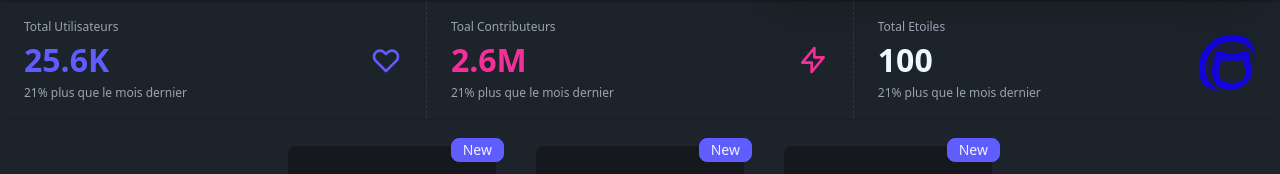
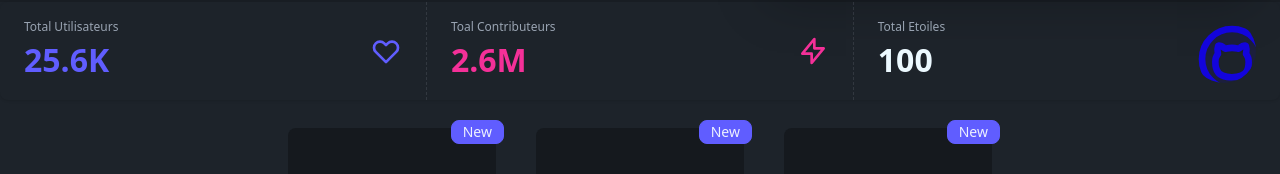
Before and after one commit to branGitfox/GUI, a React (Vite) app: page / in a window 1280 px wide. Shown: the part 411-585 px from the top of the page. Built offline with nearby package versions, Linux system fonts and the light colour scheme.

Commit message:
ref: remove stats to stat intro

```diff
--- a/src/components/Hero.tsx
+++ b/src/components/Hero.tsx
@@ -42,7 +42,7 @@ const Hero:React.FC = () => {
                     </div>
                     <div className="stat-title">Total Utilisateurs</div>
                     <div className="stat-value text-primary">25.6K</div>
-                    <div className="stat-desc">21% plus que le mois dernier</div>
+
                 </div>
 
                 <div className="stat">
@@ -61,7 +61,7 @@ const Hero:React.FC = () => {
                     </div>
                     <div className="stat-title">Toal Contributeurs</div>
                     <div className="stat-value text-secondary">2.6M</div>
-                    <div className="stat-desc">21% plus que le mois dernier</div>
+
                 </div>
 
                 <div className="stat">
@@ -75,7 +75,6 @@ const Hero:React.FC = () => {
                     </div>
                     <div className="stat-title">Total Etoiles</div>
                     <div className="stat-value">100</div>
-                    <div className="stat-desc">21% plus que le mois dernier</div>
 
 
                 </div>
```
